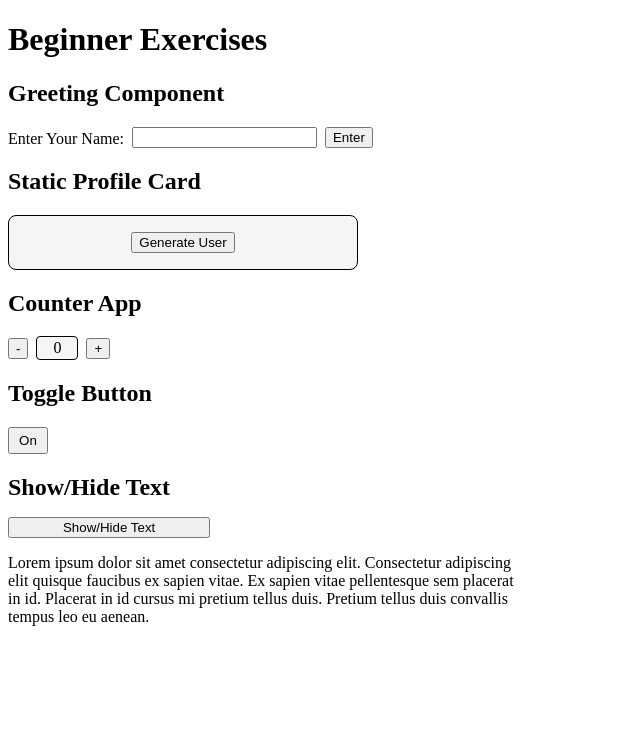
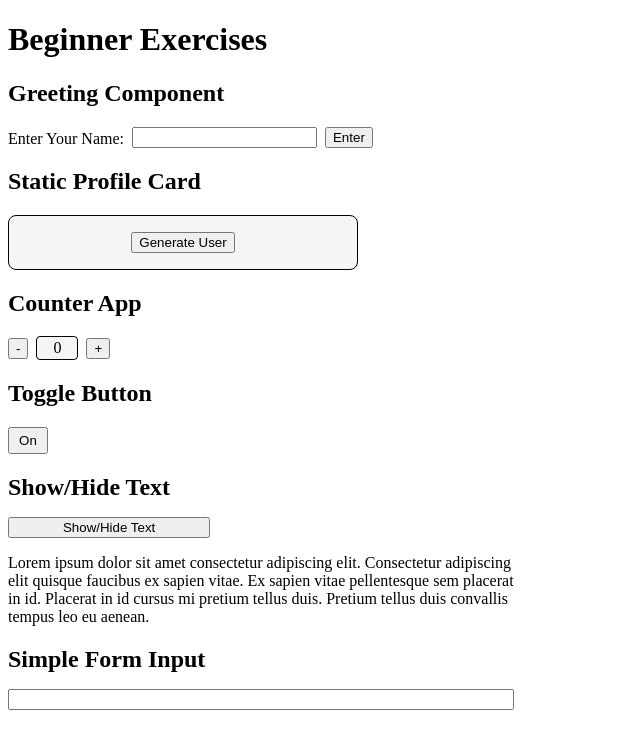
Before and after one commit to ccheung8/Intro-to-React-Exercises, a React (Vite) app in the folder intro-to-react-exercises/: page / in a window 1280 px wide. Shown: the top 748 px of the page, without its empty margins (0-640 px from the left). Built offline with nearby package versions, Linux system fonts and the light colour scheme.

Commit message:
finished simple form input component

```diff
--- a/intro-to-react-exercises/src/App.jsx
+++ b/intro-to-react-exercises/src/App.jsx
@@ -4,6 +4,7 @@ import { ProfileComponent } from './components/ProfileComponent';
 import { CounterApp } from './components/CounterApp';
 import { ToggleButton } from './components/ToggleButton';
 import { TextVisibility } from './components/TextVisibility';
+import { FormInput } from './components/formInput';
 
 function App() {
   const [name, setName] = React.useState();
@@ -11,6 +12,7 @@ function App() {
   const [count, setCount] = React.useState(0);
   const [toggle, setToggle] = React.useState("On");
   const [isVisible, setIsVisible] = React.useState(true);
+  const [formInput, setFormInput] = React.useState();
 
   function handleName(event) {
     event.preventDefault();
@@ -49,6 +51,10 @@ function App() {
     setIsVisible(isVisible == true ? false : true);
   }
 
+  function handleFormInput(event) {
+    setFormInput(event.target.value);
+  }
+
   return (
     <>
       <h1>Beginner Exercises</h1>
@@ -77,6 +83,11 @@ function App() {
         handleVisibility={handleVisibility}
         isVisible={isVisible}
       />
+
+      <FormInput
+        handleFormInput={handleFormInput}
+        formInput={formInput}
+      />
     </>
   )
 }
--- /dev/null
+++ b/intro-to-react-exercises/src/components/FormInput.jsx
@@ -0,0 +1,9 @@
+export function FormInput({ handleFormInput, formInput }) {
+  return (
+    <div className='formInput'>
+      <h2>Simple Form Input</h2>
+      <input type="text" onChange={handleFormInput} />
+      <p>{formInput}</p>
+    </div>
+  )
+}
--- a/intro-to-react-exercises/src/index.css
+++ b/intro-to-react-exercises/src/index.css
@@ -44,7 +44,8 @@
   padding: 4px 0;
 }
 
-.textVisibility {
+.textVisibility,
+.formInput {
   display: flex;
   flex-direction: column;
   width: 40%;
@@ -55,6 +56,7 @@
   width: inherit;
 }
 
-.textVisibility h2 {
+.textVisibility h2,
+.formInput h2 {
   margin-bottom: 0px;
 }
```
Lines whose indentation alone changed are shown as unchanged.
